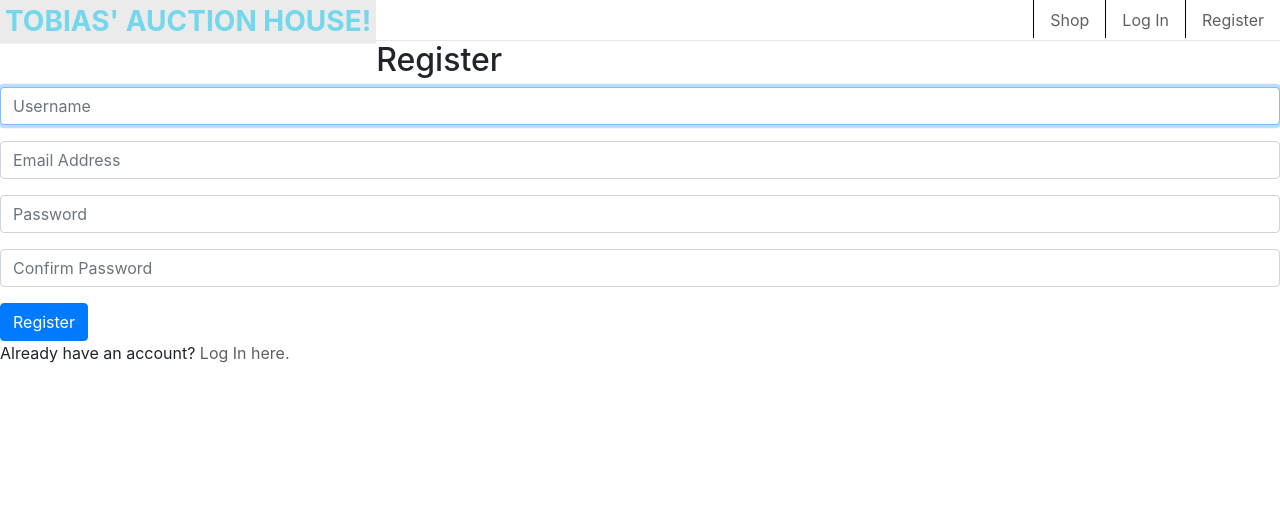
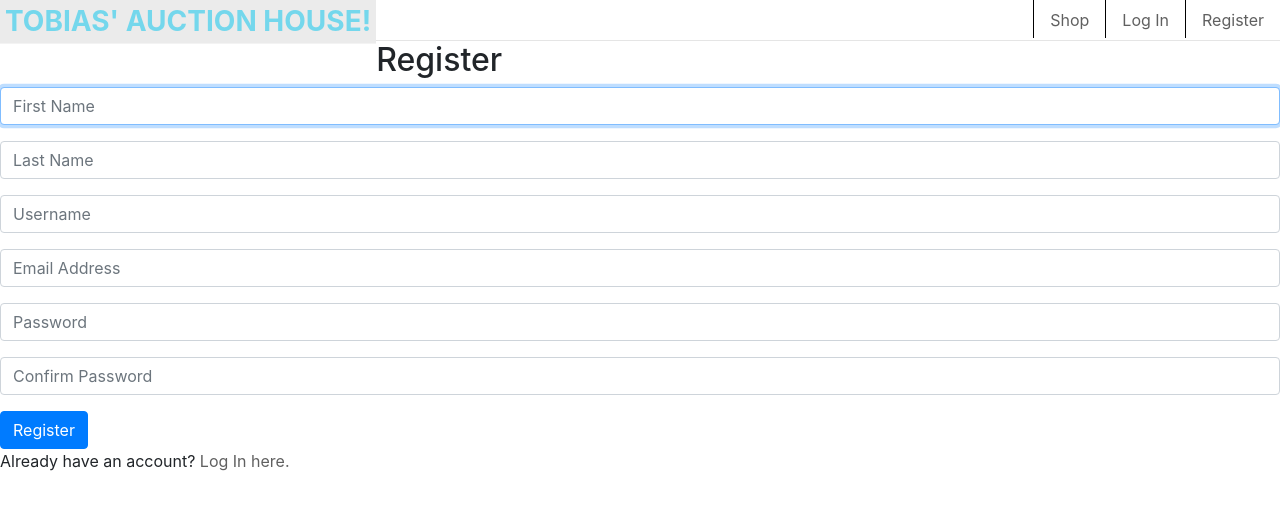
Before and after one commit to BakareTobias/e-commerce-website-, a Django app: page /register in a window 1280 px wide. Shown: the top 510 px of the page. Run offline with Django 3.2, Linux system fonts and the light colour scheme; some libraries are stand-ins or nearby versions.

Commit message:
new user can add their first and last names  when registering   profile now greets  users by their usernames

```diff
--- a/auctions/templates/auctions/login.html
+++ b/auctions/templates/auctions/login.html
@@ -13,6 +13,7 @@
         <div class="form-group">
             <input autofocus class="form-control" type="text" name="username" placeholder="Username">
         </div>
+
         <div class="form-group">
             <input class="form-control" type="password" name="password" placeholder="Password">
         </div>
--- a/auctions/templates/auctions/profile.html
+++ b/auctions/templates/auctions/profile.html
@@ -3,7 +3,7 @@
 
 {% block body %}
 <h4 class="xxx"><u>My Account</u> </h4>
-<h3 class="xxx">Hello {{buser.first_name}},</h3>
+<h3 class="xxx">Hello {{buser.username}},</h3>
 <!-- User id: 000{{user.id}} -->
 
 <div id="links">
--- a/auctions/templates/auctions/register.html
+++ b/auctions/templates/auctions/register.html
@@ -11,7 +11,13 @@
     <form action="{% url 'register' %}" method="post">
         {% csrf_token %}
         <div class="form-group">
-            <input class="form-control" autofocus type="text" name="username" placeholder="Username">
+            <input autofocus class="form-control" type="text" name="firstname" placeholder="First Name">
+        </div>
+        <div class="form-group">
+            <input  class="form-control" type="text" name="lastname" placeholder="Last Name">
+        </div>
+        <div class="form-group">
+            <input class="form-control"  type="text" name="username" placeholder="Username">
         </div>
         <div class="form-group">
             <input class="form-control" type="email" name="email" placeholder="Email Address">
--- a/auctions/views.py
+++ b/auctions/views.py
@@ -47,6 +47,8 @@
     if request.method == "POST":
         username = request.POST["username"]
         email = request.POST["email"]
+        first_name = request.POST["firstname"]
+        last_name = request.POST["lastname"]
 
         # Ensure password matches confirmation
         password = request.POST["password"]
@@ -58,7 +60,11 @@
 
         # Attempt to create new user
         try:
-            user = User.objects.create_user(username, email, password)
+            user = User()
+            user.username = username
+            user.email = email
+            user.first_name = first_name
+            user.last_name = last_name
             user.save()
         except IntegrityError:
             return render(request, "auctions/register.html", {
```
Also changed, not shown: db.sqlite3.
